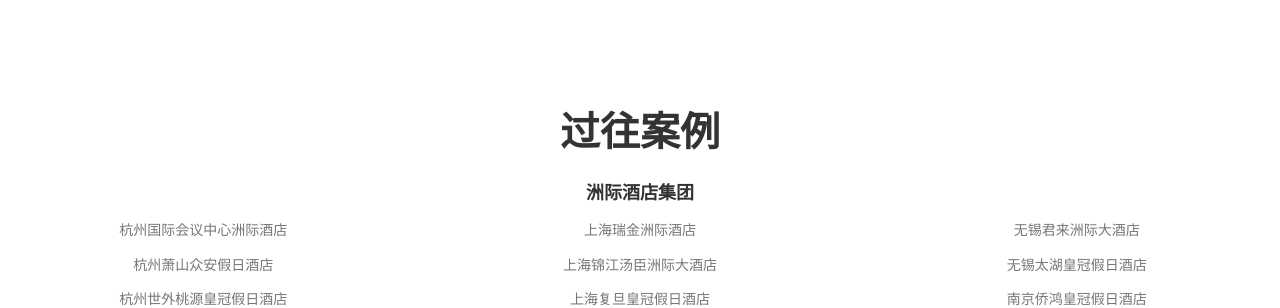
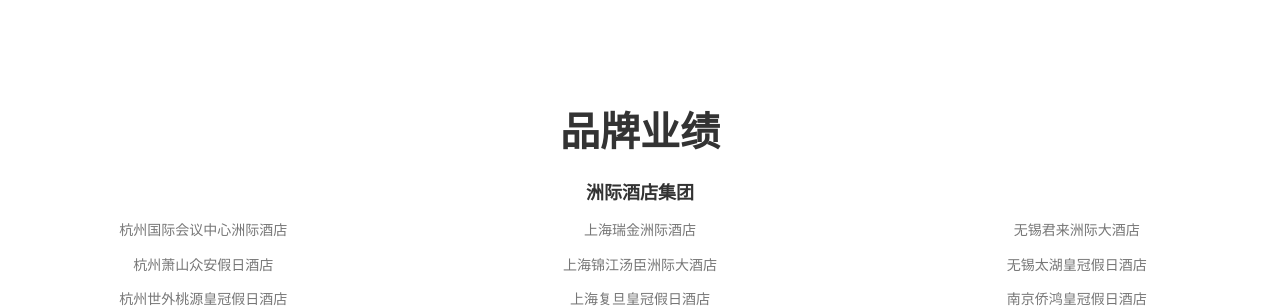
Before and after one commit to wxelec/wxelec.github.io, a Jekyll site: the page built from index.html, in a window 1280 px wide and 900 px high, scrolled down 4793 px. Shown: the part 153-461 px from the top of the window. Built offline with Jekyll 4.4.1, drawn with Linux system fonts in a browser that asks for light colours; some web fonts are replaced.

Commit message:
Update skills.html

```diff
--- a/_includes/skills.html
+++ b/_includes/skills.html
@@ -103,7 +103,7 @@
     <section id="cases">
             <div class="row">
                 <div class="col-lg-12 text-center">
-                    <h2 class="section-heading">过往案例</h2>
+                    <h2 class="section-heading">品牌业绩</h2>
                 </div>
             </div>
             <div class="row text-center  ">
```
